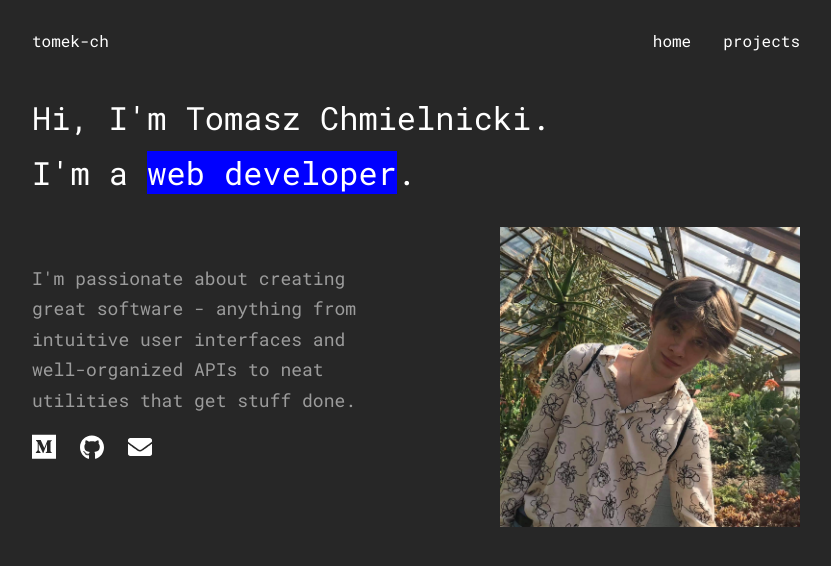
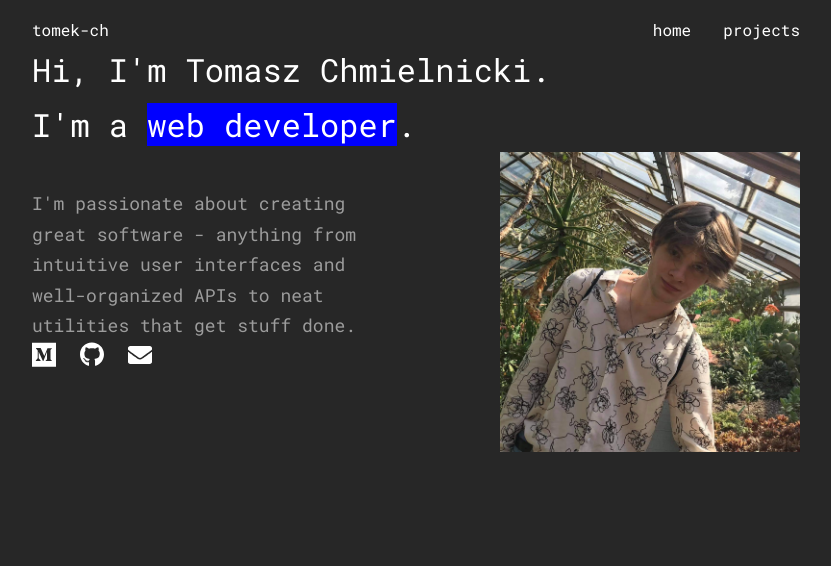
Before and after one commit to tomek-ch/portfolio2, a Next.js app: page / in a window 1280 px wide. Shown: the top 566 px of the page, without its empty margins (224-1055 px from the left). Built offline with nearby package versions, Linux system fonts and the light colour scheme.

Commit message:
Reset whitespace

```diff
--- a/styles/globals.css
+++ b/styles/globals.css
@@ -1,3 +1,9 @@
+* {
+  box-sizing: border-box;
+  padding: 0;
+  margin: 0;
+}
+
 :root {
   --background: #272727;
   --low-contrast: #9c9c9c;
@@ -7,8 +13,6 @@
 
 html,
 body {
-  padding: 0;
-  margin: 0;
   font-family: "Roboto Mono", -apple-system, BlinkMacSystemFont, Segoe UI,
     Roboto, Oxygen, Ubuntu, Cantarell, Fira Sans, Droid Sans, Helvetica Neue,
     sans-serif;
@@ -21,7 +25,3 @@ a {
   color: inherit;
   text-decoration: none;
 }
-
-* {
-  box-sizing: border-box;
-}
```
